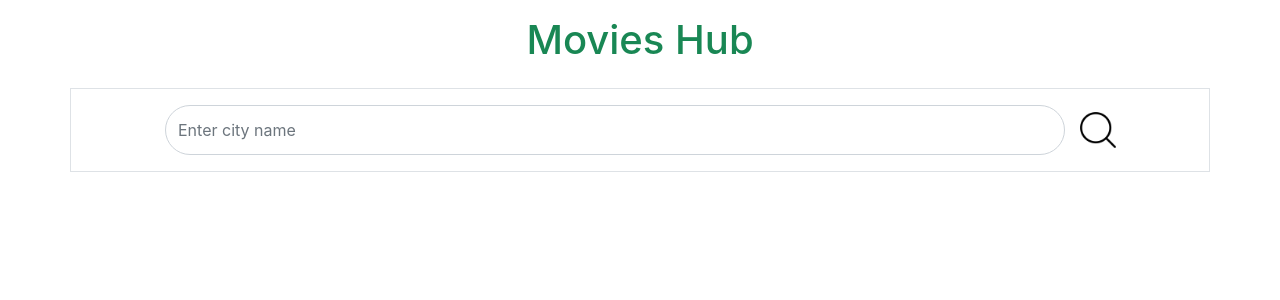
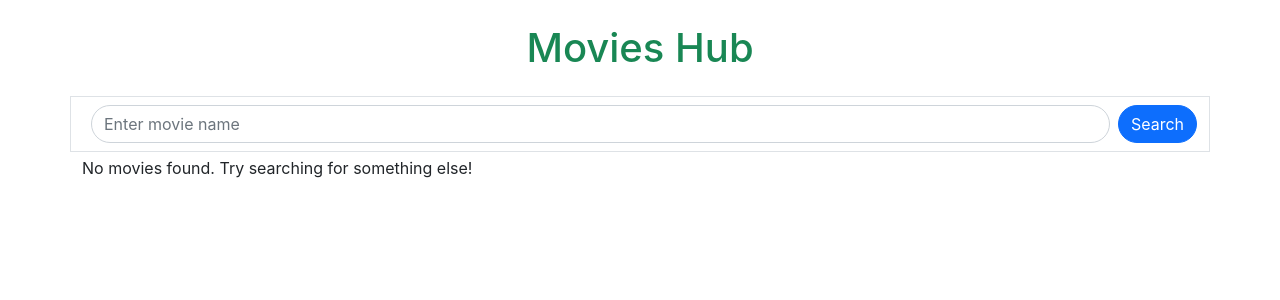
Before and after one commit to HariSirikonda/Movie-Search-React-app, a React (Create React App) app in the folder moviesearch/: page / in a window 1280 px wide. Shown: the top 300 px of the page. Built offline with nearby package versions, Linux system fonts and the light colour scheme.

Commit message:
Done with the API key

```diff
--- a/moviesearch/src/components/MovieApp.js
+++ b/moviesearch/src/components/MovieApp.js
@@ -1,21 +1,82 @@
-import React from 'react'
-import { useState } from 'react'
-import SearchIcon from '../assets/searchicon.png'
+import React, { useState } from 'react';
 
 function MovieApp() {
-    const [searchQuery, setSearchQuery] = useState('')
+    const [searchQuery, setSearchQuery] = useState('');
+    const [movies, setMovies] = useState([]);
+    const [loading, setLoading] = useState(false);
+
+    const handleSearchChange = (event) => {
+        setSearchQuery(event.target.value);
+    };
+
+    const handleSearchSubmit = async () => {
+        if (!searchQuery.trim()) {
+            alert('Please enter a movie name.');
+            return;
+        }
+
+        setLoading(true);
+
+        try {
+            const url = `https://www.omdbapi.com/?apikey=6afed51a&s=${searchQuery}`;
+            const response = await fetch(url);
+            const data = await response.json();
+            console.log(data)
+
+            if (!response.ok || data.Response === "False") {
+                alert(data.Error || "Movie not found.");
+                setMovies([]);
+                return;
+            }
+
+            setMovies(data.Search);
+        } catch (error) {
+            console.error("Error fetching movies:", error.message);
+            alert("Failed to fetch movie data. Please try again.");
+        } finally {
+            setLoading(false);
+        }
+    };
 
     return (
-        <div>
-            <div className='text-center m-2 p-2'>
-                <h1 className='text-success'>Movies Hub</h1>
+        <div className="movie-app">
+            <header className="text-center m-4">
+                <h1 className="text-success">Movies Hub</h1>
+            </header>
+            <div className="container d-flex align-items-center justify-content-center mb-1 border">
+                <input
+                    className="form-control m-2 rounded-pill shadow-none"
+                    value={searchQuery}
+                    onChange={handleSearchChange}
+                    placeholder="Enter movie name"
+                    type="text"
+                />
+                <button
+                    className="btn btn-primary rounded-pill"
+                    onClick={handleSearchSubmit}
+                    disabled={loading}
+                >
+                    {loading ? 'Searching...' : 'Search'}
+                </button>
             </div>
-            <div className='container d-flex align-items-center justify-content-center border p-2 text-decoration-none shadow-none'>
-                <input className='search-input form-control m-2 rounded-pill shadow-none' placeholder='Enter city name' value={searchQuery} type='text'></input>
-                <img className='search-icon' src={SearchIcon} />
+
+            <div className="container">
+                {loading ? (
+                    <p>Loading movies...</p>
+                ) : movies.length > 0 ? (
+                    <ul className="list-group">
+                        {movies.map((movie) => (
+                            <li key={movie.imdbID} className="list-group-item">
+                                {movie.Title} ({movie.Year})
+                            </li>
+                        ))}
+                    </ul>
+                ) : (
+                    <p>No movies found. Try searching for something else!</p>
+                )}
             </div>
         </div>
-    )
+    );
 }
 
-export default MovieApp
+export default MovieApp;
```
Also changed, not shown: 2 other files (tests, documents, lock files or other folders).
